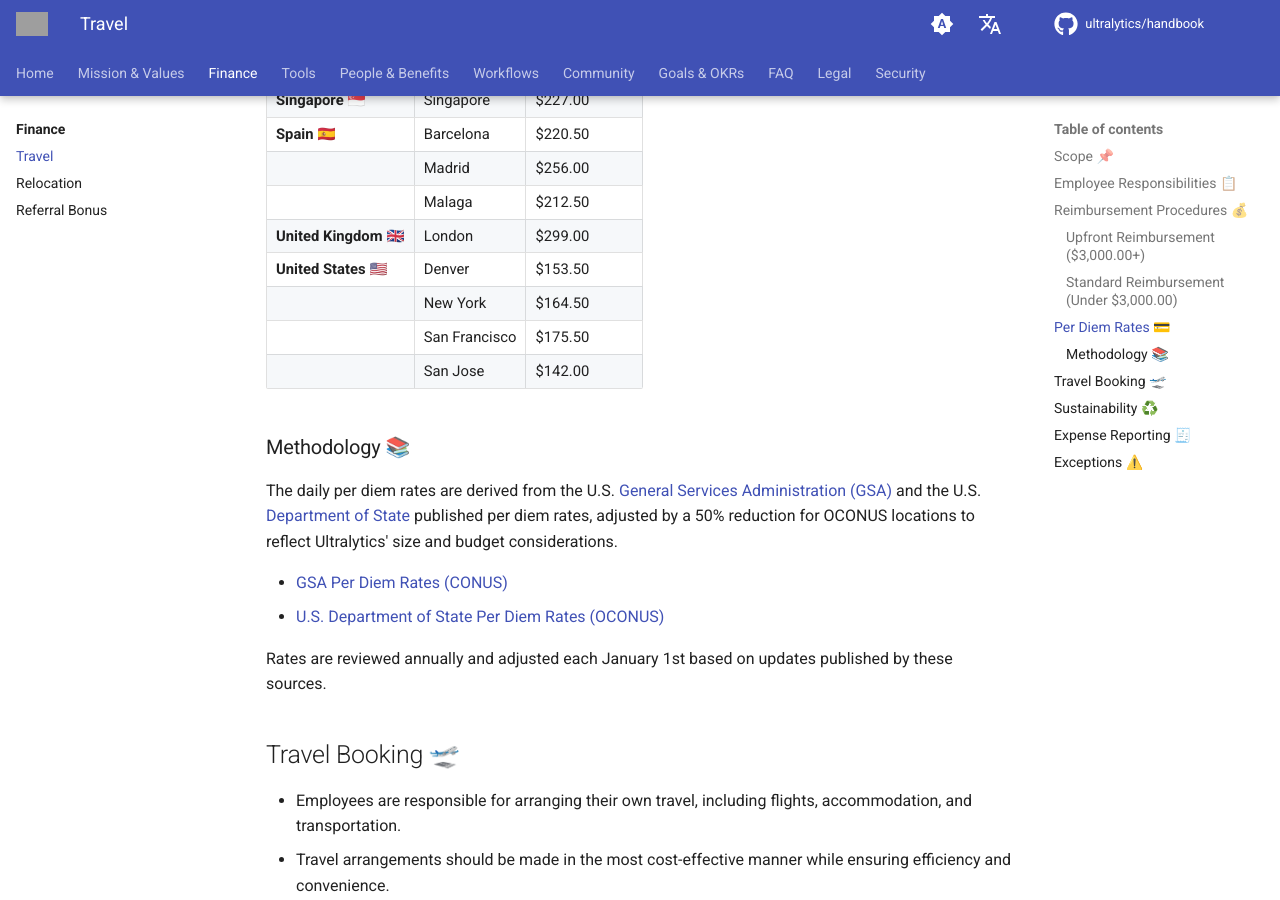
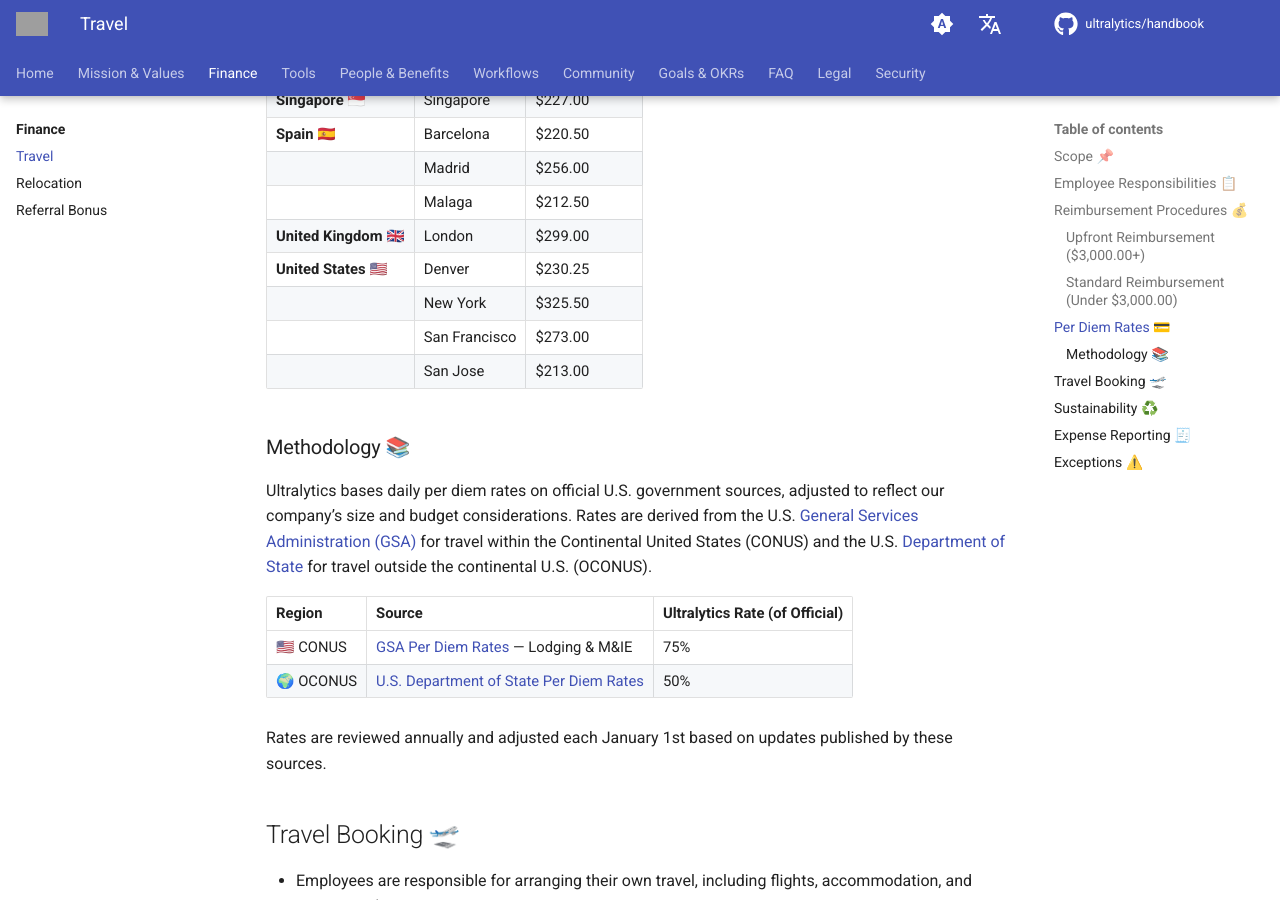
Before and after one commit to ultralytics/handbook, an MkDocs documentation site: the page built from docs/en/finance/travel.md, in a window 1280 px wide and 900 px high, scrolled down 1480 px. Built offline with MkDocs 1.6.1 and Material for MkDocs 9.7.7, drawn with Linux system fonts in a browser that asks for light colours; comment, search, counter and statistics services are not loaded; grey boxes are pictures that could not be loaded.

Commit message:
Update travel.md
Signed-off-by: Glenn Jocher <glenn.jocher@ultralytics.com>

```diff
--- a/docs/en/finance/travel.md
+++ b/docs/en/finance/travel.md
@@ -33,7 +33,7 @@ This policy applies to all employees of [Ultralytics](https://www.ultralytics.co
 Employees traveling for business will receive a daily per diem allowance based on their destination to cover meals, incidental expenses, and all ground transportation costs. Only airfare is reimbursable separately. The following rates apply for the full year of 2025 and will be updated on January 1st, 2026:
 
 | Country               | City          | Per-Diem Rate |
-| --------------------- | ------------- | ------------- |
+| --------------------- | ------------- |---------------|
 | **China 🇨🇳**          | Beijing       | $187.50       |
 |                       | Shanghai      | $267.50       |
 |                       | Shenzhen      | $186.00       |
@@ -50,17 +50,19 @@ Employees traveling for business will receive a daily per diem allowance based o
 |                       | Madrid        | $256.00       |
 |                       | Malaga        | $212.50       |
 | **United Kingdom 🇬🇧** | London        | $299.00       |
-| **United States 🇺🇸**  | Denver        | $153.50       |
-|                       | New York      | $164.50       |
-|                       | San Francisco | $175.50       |
-|                       | San Jose      | $142.00       |
+| **United States 🇺🇸**  | Denver        | $230.25       |
+|                       | New York      | $325.50       |
+|                       | San Francisco | $273.00       |
+|                       | San Jose      | $213.00       |
 
 ### Methodology 📚
 
-The daily per diem rates are derived from the U.S. [General Services Administration (GSA)](https://www.gsa.gov/) and the U.S. [Department of State](https://www.state.gov/) published per diem rates, adjusted by a 50% reduction for OCONUS locations to reflect Ultralytics' size and budget considerations.
+Ultralytics bases daily per diem rates on official U.S. government sources, adjusted to reflect our company’s size and budget considerations. Rates are derived from the U.S. [General Services Administration (GSA)](https://www.gsa.gov/) for travel within the Continental United States (CONUS) and the U.S. [Department of State](https://www.state.gov/) for travel outside the continental U.S. (OCONUS).
 
-- [GSA Per Diem Rates (CONUS)](https://www.gsa.gov/travel/plan-book/per-diem-rates)
-- [U.S. Department of State Per Diem Rates (OCONUS)](https://allowances.state.gov/web920/per_diem.asp)
+| Region     | Source                                                                                      | Ultralytics Rate (of Official) |
+| ---------- | ------------------------------------------------------------------------------------------- |--------------------------------|
+| 🇺🇸 CONUS | [GSA Per Diem Rates](https://www.gsa.gov/travel/plan-book/per-diem-rates) — Lodging & M&IE  | 75%                            |
+| 🌍 OCONUS  | [U.S. Department of State Per Diem Rates](https://allowances.state.gov/web920/per_diem.asp) | 50%                            |
 
 Rates are reviewed annually and adjusted each January 1st based on updates published by these sources.
 
```
